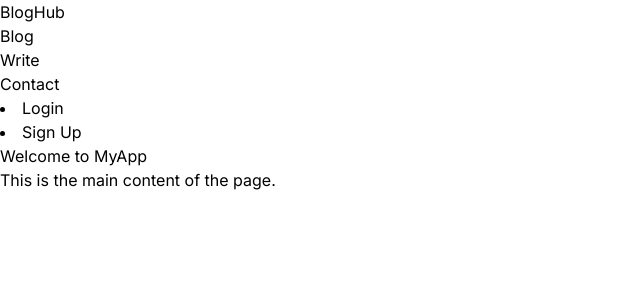
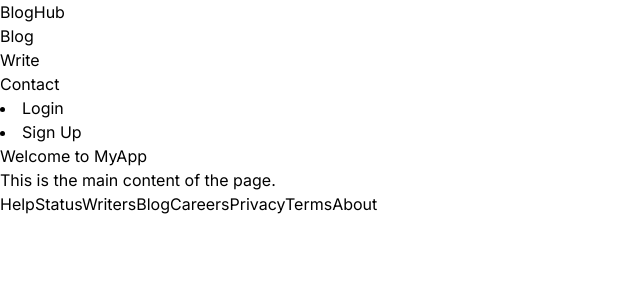
Before and after one commit to amanvermaofficial/BlogApp, a React (Vite) app: page / in a window 1280 px wide. Shown: the top 300 px of the page, without its empty margins (0-640 px from the left). Built offline with nearby package versions, Linux system fonts and the light colour scheme; no server answers.

Commit message:
feat:Footer and custom input

```diff
--- a/src/App.jsx
+++ b/src/App.jsx
@@ -1,15 +1,16 @@
 import { useState } from 'react'
 import './App.css'
-import Header from './components/Header/Header';
+import {Header,Footer} from './components'
 function App() {
 
   return (
-    <div>
+    <div className='flex flex-col min-h-screen'>
       <Header />
-      <main>
+      <main className='flex-grow'>
         <h1>Welcome to MyApp</h1>
         <p>This is the main content of the page.</p>
       </main>
+      <Footer />
     </div>
   )
 }
--- /dev/null
+++ b/src/components/Footer/Footer.jsx
@@ -0,0 +1,37 @@
+import React from 'react'
+import { Link } from 'react-router-dom';
+
+const footerLinks = [
+    { name: 'Help', href: '/help' },
+    { name: 'Status', href: '/status' },
+    { name: 'Writers', href: '/writers' },
+    { name: 'Blog', href: '/blog' },
+    { name: 'Careers', href: '/careers' },
+    { name: 'Privacy', href: '/privacy' },
+    { name: 'Terms', href: '/terms' },
+    { name: 'About', href: '/about' },
+  ];
+
+function Footer() {
+  return (
+    <footer className='bg-background border-t'>
+        <div className="container mx-auto px-4 py-8">
+            <div className="flex flex-wrap justify-center items-center gap-4 mb-4">
+                {
+                    footerLinks.map((link)=>(
+                        <Link
+                        key={link.name}
+                        to={link.href}
+                          className="text-sm text-muted-foreground hover:text-primary transition-colors"
+                        >
+                        {link.name}
+                        </Link>
+                    ))
+                }
+            </div>
+        </div>
+    </footer>
+  )
+}
+
+export default Footer
--- a/src/components/index.js
+++ b/src/components/index.js
@@ -1,6 +1,10 @@
 import Container from "./Container/Container";
 import LogoutBtn from "./Header/LogoutBtn";
+import Header from "./Header/Header"
+import Footer from "./Footer/Footer";
 export{
     Container,
-    LogoutBtn
+    LogoutBtn,
+    Header,
+    Footer
 }
```
Also changed, not shown: src/components/Input.jsx (added, +26 -0 lines), src/components/Login.jsx (added, +11 -0 lines).
